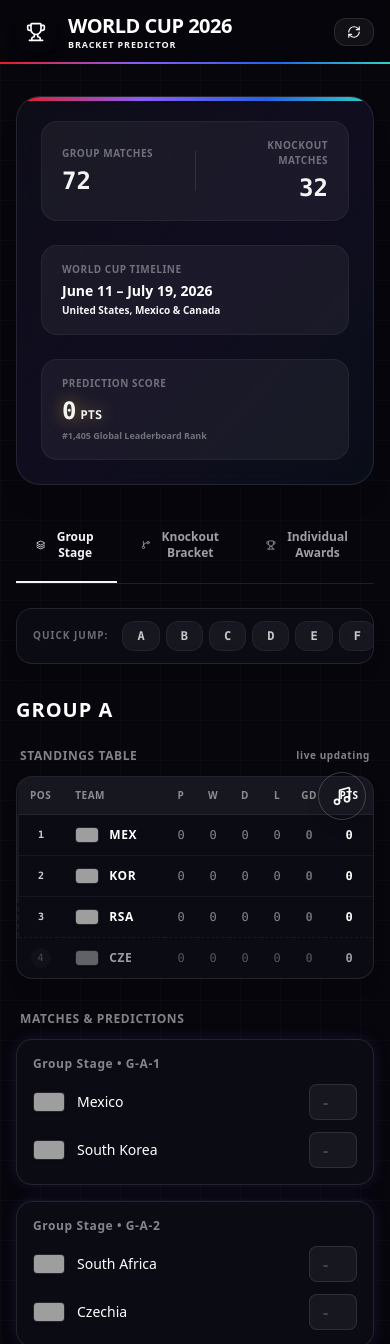
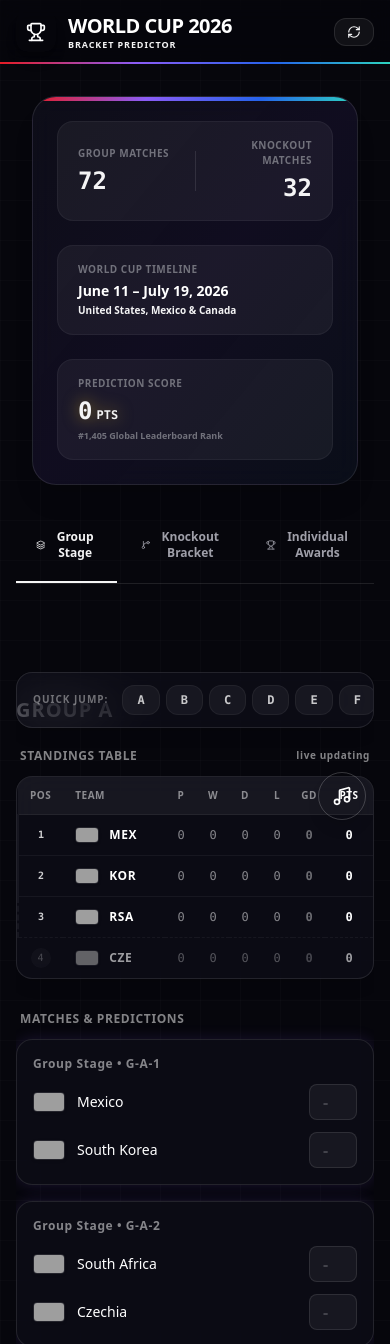
Before and after one commit to alpermcelebi/wc2026, a Next.js app: page / in a window 390 px wide. Shown: the top 1344 px of the page. Built offline with nearby package versions, Linux system fonts and the light colour scheme; grey boxes are pictures that could not be loaded.

Commit message:
Fix mobile horizontal overflow and page-shifting bugs by locking viewport constraints in CSS and wrapping widgets

```diff
--- a/app/api/og/route.tsx
+++ b/app/api/og/route.tsx
@@ -533,7 +533,7 @@ export async function GET(request: NextRequest) {
             letterSpacing: '2px',
             zIndex: 10,
           }}>
-            <span>Generated on DunyaKupasiTahmin.com</span>
+            <span>alpermcelebi • WC 2026 Predictor</span>
             <span>FIFA World Cup 2026™</span>
           </div>
         </div>
--- a/app/globals.css
+++ b/app/globals.css
@@ -29,6 +29,12 @@
   --brand-orange: #f97316;
   --brand-turquoise: #2dd4bf;
   --brand-yellow: #facc15;
+}
+
+html, body {
+  max-width: 100vw;
+  overflow-x: hidden; /* ABSOLUTELY CRITICAL: Prevents any horizontal page sliding/scrolling */
+  position: relative;
 }
 
 body {
--- a/app/page.tsx
+++ b/app/page.tsx
@@ -221,9 +221,10 @@ export default function Home() {
       {/* Main Dashboard Layout */}
       <main className="flex-1 max-w-7xl w-full mx-auto px-4 sm:px-6 lg:px-8 py-8 space-y-6">
         {/* Banner Informational Card: Tournament Overview Bar */}
-        <div className="relative overflow-hidden rounded-3xl border border-white/10 bg-gradient-to-br from-[#0f0f1b]/80 via-[#130f24]/85 to-[#0b101c]/80 backdrop-blur-md p-6 sm:p-8 shadow-xl">
-          {/* Subtle colorful strip at top */}
-          <div className="absolute top-0 left-0 right-0 h-1 bg-brand-gradient" />
+        <div className="w-full px-4 box-border max-w-full">
+          <div className="relative overflow-hidden rounded-3xl border border-white/10 bg-gradient-to-br from-[#0f0f1b]/80 via-[#130f24]/85 to-[#0b101c]/80 backdrop-blur-md p-6 sm:p-8 shadow-xl">
+            {/* Subtle colorful strip at top */}
+            <div className="absolute top-0 left-0 right-0 h-1 bg-brand-gradient" />
 
           <div className="grid grid-cols-1 md:grid-cols-3 gap-6 w-full items-stretch">
             {/* Box 1: MATCH TOTALS */}
@@ -258,6 +259,7 @@ export default function Home() {
             </div>
           </div>
         </div>
+      </div>
 
         {/* Navigation Tabs */}
         <div className="flex border-b border-white/10 gap-1 overflow-x-auto scrollbar-none">
@@ -306,7 +308,7 @@ export default function Home() {
         </div>
 
         {/* Tab Contents */}
-        <div className="mt-4">
+        <div className="mt-4 w-full max-w-full overflow-x-auto">
           {activeTab === 'groups' && (
             <GroupStageView
               onShowThirds={() => setActiveTab('thirds')}
--- a/app/share/[code]/SharedDashboardClient.tsx
+++ b/app/share/[code]/SharedDashboardClient.tsx
@@ -120,9 +120,10 @@ export default function SharedDashboardClient({ code }: SharedDashboardClientPro
       {/* Main Dashboard Layout */}
       <main className="flex-1 max-w-7xl w-full mx-auto px-4 sm:px-6 lg:px-8 py-8 space-y-6">
         {/* Shared View Warning Banner */}
-        <div className="relative overflow-hidden rounded-3xl border border-brand-purple/30 bg-gradient-to-r from-[#170e2b]/80 to-[#0c0d1c]/80 backdrop-blur-md p-6 flex flex-col md:flex-row md:items-center justify-between gap-6 shadow-xl">
-          <div className="space-y-1.5">
-            <span className="inline-flex items-center px-2.5 py-0.5 rounded-full text-[10px] font-black uppercase tracking-wider bg-brand-purple/20 text-brand-purple border border-brand-purple/30">
+        <div className="w-full px-4 box-border max-w-full">
+          <div className="relative overflow-hidden rounded-3xl border border-brand-purple/30 bg-gradient-to-r from-[#170e2b]/80 to-[#0c0d1c]/80 backdrop-blur-md p-6 flex flex-col md:flex-row md:items-center justify-between gap-6 shadow-xl">
+            <div className="space-y-1.5">
+              <span className="inline-flex items-center px-2.5 py-0.5 rounded-full text-[10px] font-black uppercase tracking-wider bg-brand-purple/20 text-brand-purple border border-brand-purple/30">
               Shared Bracket View
             </span>
             <h2 className="text-lg sm:text-xl font-black text-white leading-tight">
@@ -142,6 +143,7 @@ export default function SharedDashboardClient({ code }: SharedDashboardClientPro
             </button>
           </div>
         </div>
+      </div>
 
         {/* Navigation Tabs */}
         <div className="flex border-b border-white/10 gap-1 overflow-x-auto scrollbar-none">
@@ -198,7 +200,7 @@ export default function SharedDashboardClient({ code }: SharedDashboardClientPro
         </div>
 
         {/* Tab Contents */}
-        <div className="mt-4">
+        <div className="mt-4 w-full max-w-full overflow-x-auto">
           {activeTab === 'groups' && <GroupStageView onShowThirds={() => setActiveTab('thirds')} />}
 
           {activeTab === 'bracket' && <KnockoutBracketView />}
```
